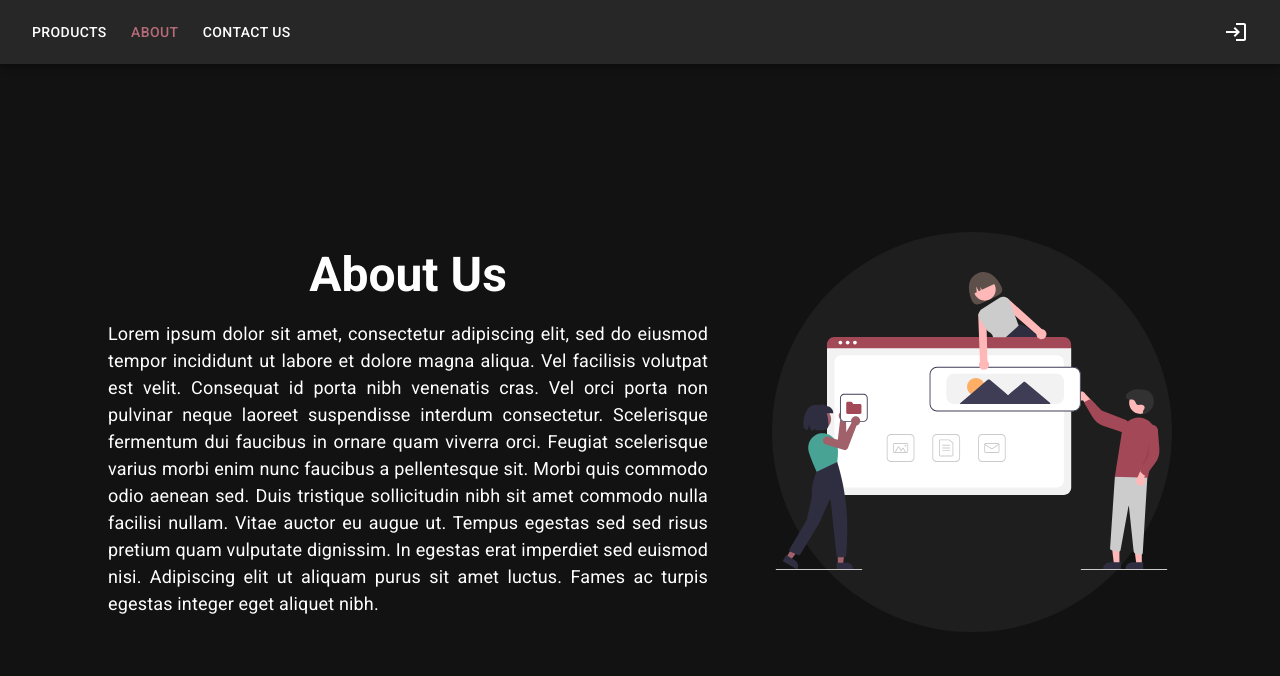
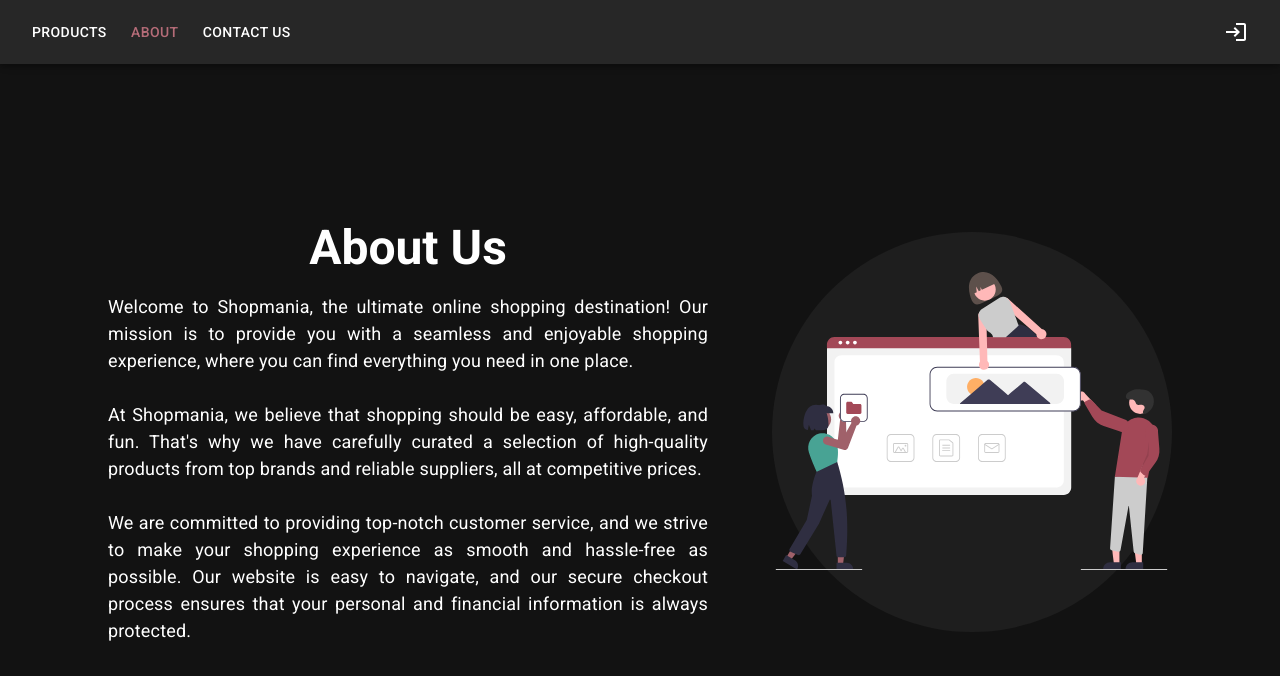
Before and after one commit to abdel-17/shopmania, a React (Vite) app: page /about in a window 1280 px wide. Shown: the top 676 px of the page. Built offline with nearby package versions, Linux system fonts and the light colour scheme; no server answers.

Commit message:
Replaced the lorem text with actual about text

```diff
--- a/src/pages/About.tsx
+++ b/src/pages/About.tsx
@@ -23,17 +23,20 @@ function About() {
           </Typography>
 
           <Typography fontSize={18} marginTop={2} textAlign="justify">
-            Lorem ipsum dolor sit amet, consectetur adipiscing elit, sed do eiusmod tempor
-            incididunt ut labore et dolore magna aliqua. Vel facilisis volutpat est velit.
-            Consequat id porta nibh venenatis cras. Vel orci porta non pulvinar neque
-            laoreet suspendisse interdum consectetur. Scelerisque fermentum dui faucibus
-            in ornare quam viverra orci. Feugiat scelerisque varius morbi enim nunc
-            faucibus a pellentesque sit. Morbi quis commodo odio aenean sed. Duis
-            tristique sollicitudin nibh sit amet commodo nulla facilisi nullam. Vitae
-            auctor eu augue ut. Tempus egestas sed sed risus pretium quam vulputate
-            dignissim. In egestas erat imperdiet sed euismod nisi. Adipiscing elit ut
-            aliquam purus sit amet luctus. Fames ac turpis egestas integer eget aliquet
-            nibh.
+            Welcome to Shopmania, the ultimate online shopping destination! Our mission is
+            to provide you with a seamless and enjoyable shopping experience, where you
+            can find everything you need in one place.
+            <br />
+            <br />
+            At Shopmania, we believe that shopping should be easy, affordable, and fun.
+            That's why we have carefully curated a selection of high-quality products from
+            top brands and reliable suppliers, all at competitive prices.
+            <br />
+            <br />
+            We are committed to providing top-notch customer service, and we strive to
+            make your shopping experience as smooth and hassle-free as possible. Our
+            website is easy to navigate, and our secure checkout process ensures that your
+            personal and financial information is always protected.
           </Typography>
         </Box>
       </Stack>
```
